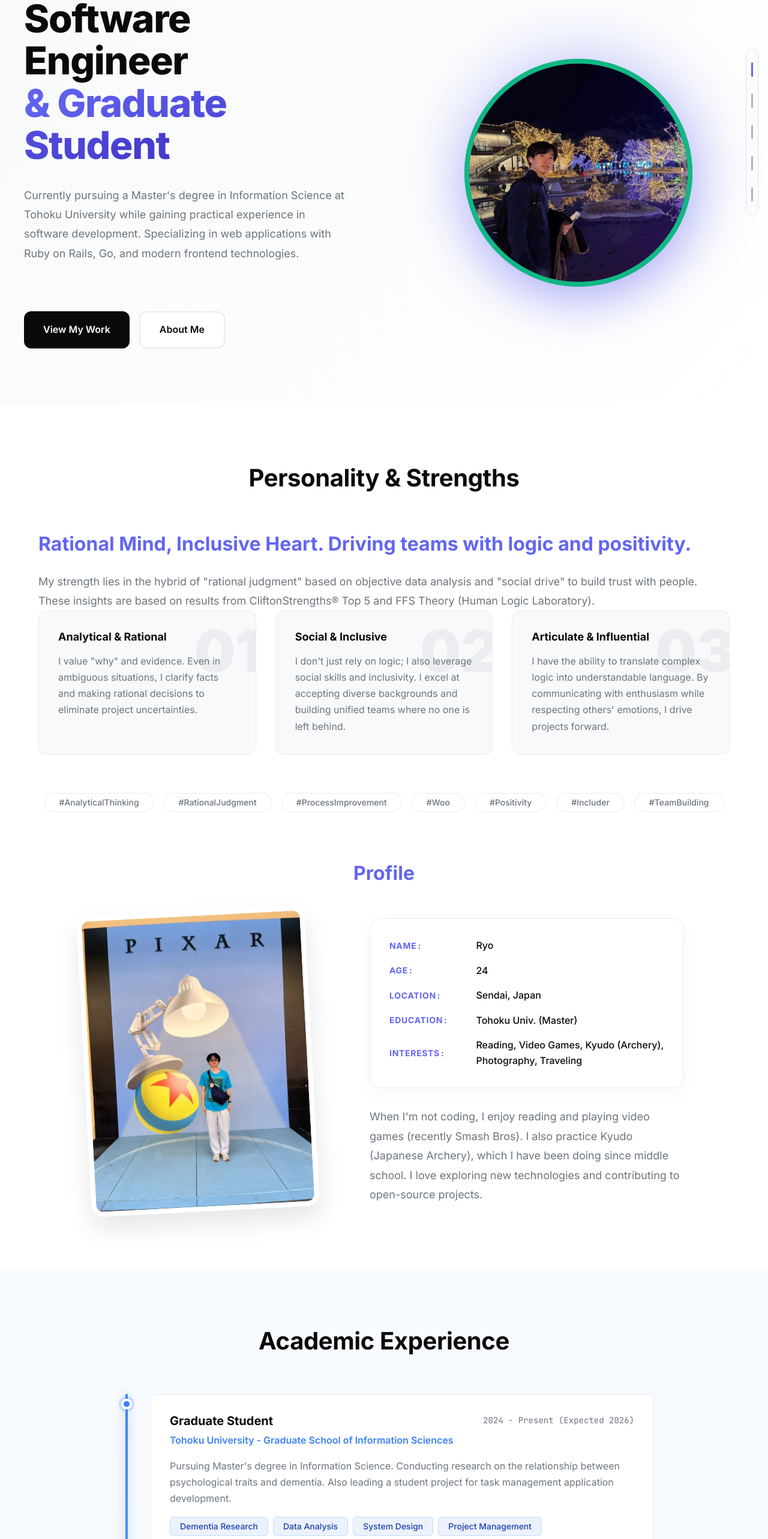
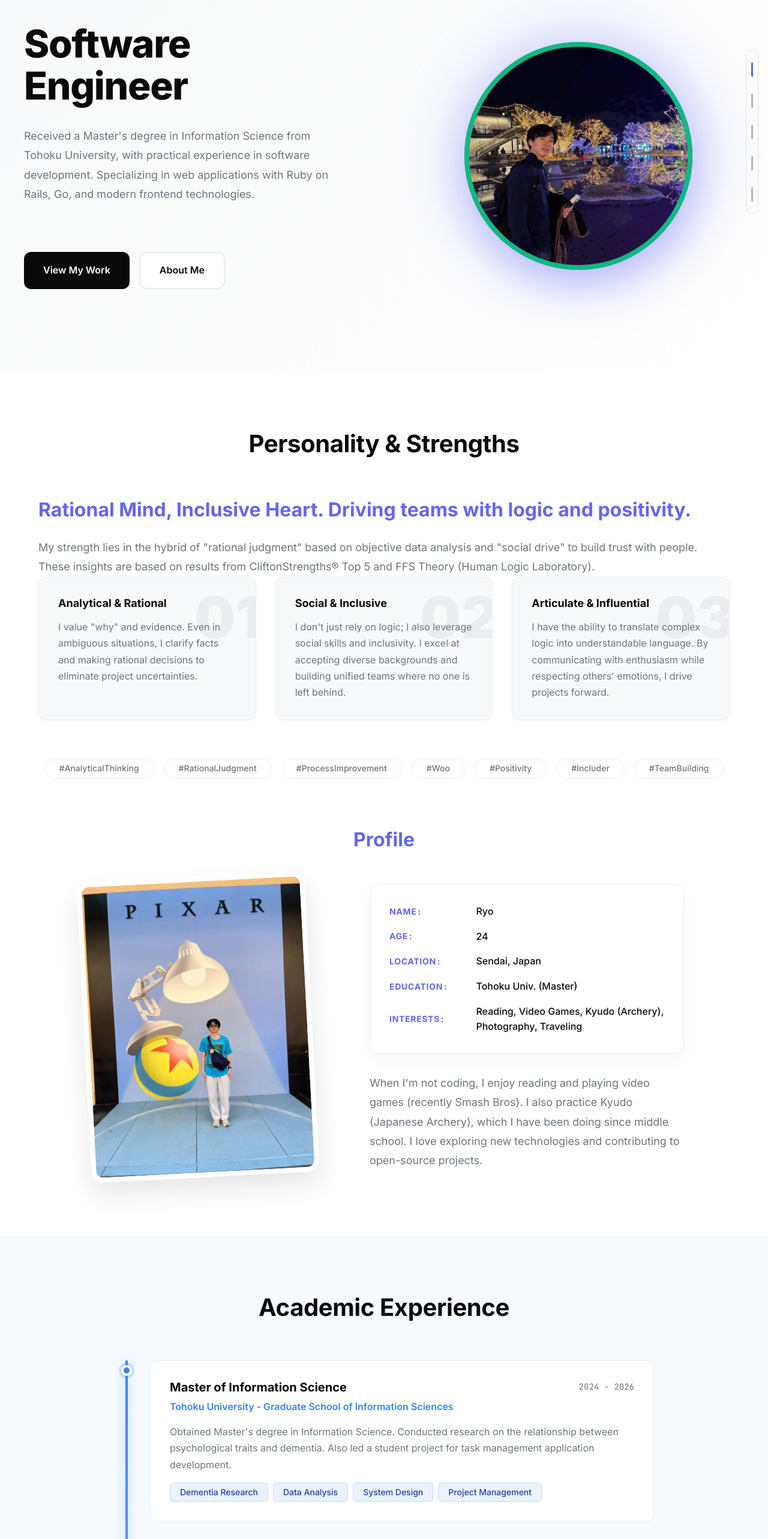
Before and after one commit to ryo09020/ryo09020.github.io, a React (Vite) app: page /#/ in a window 1280 px wide. Shown: the part 180-2746 px from the top of the page at 60% size. Built offline with nearby package versions, Linux system fonts and the light colour scheme.

Commit message:
refactor: remove hero, personality, and experience sections from home page

```diff
--- a/src/components/Header.jsx
+++ b/src/components/Header.jsx
@@ -178,7 +178,7 @@ const Header = () => {
                             <path d="M12 2a15.3 15.3 0 0 1 4 10 15.3 15.3 0 0 1-4 10 15.3 15.3 0 0 1-4-10 15.3 15.3 0 0 1 4-10z" />
                         </svg>
                         <span className="header__lang-text">
-                            {language === 'en' ? 'EN' : 'JP'}
+                            {language === 'en' ? 'JP' : 'EN'}
                         </span>
                     </button>
 
--- a/src/locales/translations.js
+++ b/src/locales/translations.js
@@ -7,8 +7,7 @@ export const translations = {
 
     // Home Page
     heroTitle: 'Software Engineer',
-    heroTitleAccent: '& Graduate Student',
-    heroDescription: 'Currently pursuing a Master\'s degree in Information Science at Tohoku University while gaining practical experience in software development. Specializing in web applications with Ruby on Rails, Go, and modern frontend technologies.',
+    heroDescription: 'Received a Master\'s degree in Information Science from Tohoku University, with practical experience in software development. Specializing in web applications with Ruby on Rails, Go, and modern frontend technologies.',
     viewMyWork: 'View My Work',
     aboutMe: 'About Me',
     skillsTitle: 'Skills & Technologies',
@@ -41,10 +40,10 @@ export const translations = {
     projects: [
       {
         title: 'Ketchup',
-        description: 'A comprehensive task management platform adopted by the Tohoku University Student Project. I am energetically developing this to solve real-world productivity challenges, iterating daily based on user feedback. The app is publicly available.',
+        description: 'A comprehensive task management platform adopted by the Tohoku University Student Project. I developed this to solve real-world productivity challenges, focusing on utility and user experience. The app is publicly available.',
         tags: ['TypeScript', 'React', 'PostgreSQL'],
-        status: 'Active Development',
-        type: 'active',
+        status: 'Completed',
+        type: 'completed',
         category: 'Academic',
         links: [
           { label: 'App', url: 'https://ketch-up.net' },
@@ -107,7 +106,7 @@ export const translations = {
 
     // Profile Page
     aboutMeTitle: 'About Me',
-    profileDescription: "I'm a graduate student at Tohoku University pursuing a Master's in Information Science, with hands-on experience in software development at leading tech companies. I'm passionate about building scalable web applications and exploring cutting-edge technologies.",
+    profileDescription: "I hold a Master's in Information Science from Tohoku University, with hands-on experience in software development at leading tech companies. I'm passionate about building scalable web applications and exploring cutting-edge technologies.",
     yearsExperience: 'Years Experience',
     projectsCompleted: 'Projects Completed',
     hackathonWins: 'Hackathon Awards',
@@ -140,10 +139,10 @@ export const translations = {
     // Experience Data
     academicExp: [
       {
-        role: 'Graduate Student',
+        role: 'Master of Information Science',
         company: 'Tohoku University - Graduate School of Information Sciences',
-        year: '2024 - Present (Expected 2026)',
-        description: 'Pursuing Master\'s degree in Information Science. Conducting research on the relationship between psychological traits and dementia. Also leading a student project for task management application development.',
+        year: '2024 - 2026',
+        description: 'Obtained Master\'s degree in Information Science. Conducted research on the relationship between psychological traits and dementia. Also led a student project for task management application development.',
         technologies: ['Dementia Research', 'Data Analysis', 'System Design', 'Project Management']
       },
       {
@@ -224,8 +223,8 @@ export const translations = {
       {
         degree: 'Master of Information Science',
         school: 'Tohoku University - Graduate School of Information Sciences',
-        year: '2024 - 2026 (Expected)',
-        description: 'Specializing in software engineering and system design. Leading student project for task management application development.'
+        year: '2024 - 2026',
+        description: 'Completed master\'s program specializing in software engineering and system design. Led student project for task management application development.'
       },
       {
         degree: 'Bachelor of Engineering',
@@ -266,7 +265,7 @@ export const translations = {
     ],
 
     // Footer
-    footerDescription: 'Graduate Student & Software Engineer based in Sendai, Japan',
+    footerDescription: 'Software Engineer based in Sendai, Japan',
     connect: 'Connect',
     contact: 'Contact',
     allRightsReserved: 'All rights reserved.',
@@ -288,8 +287,7 @@ export const translations = {
 
     // Home Page
     heroTitle: 'ソフトウェアエンジニア',
-    heroTitleAccent: '& 大学院生',
-    heroDescription: '東北大学大学院情報科学研究科で修士課程を履修しながら、ソフトウェア開発の実務経験を積んでいます。Ruby on Rails、Go、モダンなフロントエンド技術を用いたWebアプリケーション開発を専門としています。',
+    heroDescription: '東北大学大学院情報科学研究科で修士課程を修了し、ソフトウェア開発の実務経験を積んでいます。Ruby on Rails、Go、モダンなフロントエンド技術を用いたWebアプリケーション開発を専門としています。',
     viewMyWork: '実績を見る',
     aboutMe: 'プロフィール',
     skillsTitle: 'スキル・技術',
@@ -322,10 +320,10 @@ export const translations = {
     projects: [
       {
         title: 'Ketchup',
-        description: '現在、最も情熱を注いで開発しているプロジェクトです。東北大学学生プロジェクトに採択されたタスク管理プラットフォームとして、実用性とユーザー体験を追求し、日々精力的に開発を進めています。アプリは公開中です。',
+        description: '東北大学学生プロジェクトに採択されたタスク管理プラットフォームとして、実用性とユーザー体験を追求し開発したプロジェクトです。アプリは公開中です。',
         tags: ['TypeScript', 'React', 'PostgreSQL'],
-        status: '活発に開発中',
-        type: 'active',
+        status: '完了',
+        type: 'completed',
         category: '学業',
         links: [
           { label: 'アプリ', url: 'https://ketch-up.net' },
@@ -389,7 +387,7 @@ export const translations = {
 
     // Profile Page
     aboutMeTitle: 'プロフィール',
-    profileDescription: '東北大学大学院情報科学研究科で修士課程を履修し、大手テック企業でのソフトウェア開発の実務経験を持つ大学院生です。スケーラブルなWebアプリケーションの構築と最先端技術の探求に情熱を注いでいます。',
+    profileDescription: '東北大学大学院情報科学研究科で修士課程を修了し、テック企業でのソフトウェア開発の実務経験を持ちます。スケーラブルなWebアプリケーションの構築と最先端技術の探求に情熱を注いでいます。',
     yearsExperience: '年の経験',
     projectsCompleted: 'プロジェクト完了',
     hackathonWins: 'ハッカソン受賞',
@@ -429,10 +427,10 @@ export const translations = {
     // Experience Data
     academicExp: [
       {
-        role: '大学院生',
+        role: '情報科学修士',
         company: '東北大学大学院情報科学研究科',
-        year: '2024年 - 現在（2026年修了予定）',
-        description: '情報科学の修士課程を履修中。認知症と心理的特徴の関係性についての研究に従事。タスク管理アプリケーション開発の学生プロジェクトもリードしている。',
+        year: '2024年 - 2026年',
+        description: '情報科学の修士課程を修了。認知症と心理的特徴の関係性についての研究に従事。タスク管理アプリケーション開発の学生プロジェクトもリードした。',
         technologies: ['認知症研究', 'データ分析', 'システム設計', 'プロジェクト管理']
       },
       {
@@ -513,7 +511,7 @@ export const translations = {
       {
         degree: '情報科学修士',
         school: '東北大学大学院情報科学研究科',
-        year: '2024年 - 2026年（修了予定）',
+        year: '2024年 - 2026年',
         description: 'ソフトウェア工学とシステム設計を専攻。タスク管理アプリケーション開発の学生プロジェクトをリード。'
       },
       {
@@ -555,7 +553,7 @@ export const translations = {
     ],
 
     // Footer
-    footerDescription: '仙台を拠点とする大学院生・ソフトウェアエンジニア',
+    footerDescription: '仙台を拠点とするソフトウェアエンジニア',
     connect: '連絡先',
     contact: 'お問い合わせ',
     allRightsReserved: 'All rights reserved.',
--- a/src/pages/Home.jsx
+++ b/src/pages/Home.jsx
@@ -39,8 +39,6 @@ const Home = () => {
                         >
                             <h1 className="home__hero-title">
                                 {t('heroTitle')}
-                            <br />
-                            <span className="home__hero-title-accent">{t('heroTitleAccent')}</span>
                             </h1>
                             <p className="home__hero-description">
                                 {t('heroDescription')}
--- a/src/styles/pages/_home.scss
+++ b/src/styles/pages/_home.scss
@@ -47,13 +47,6 @@
       line-height: 1.1;
       color: $c-black;
       margin: 0;
-
-      &-accent {
-        background: linear-gradient(135deg, $c-accent 0%, $c-accent-dark 100%);
-        -webkit-background-clip: text;
-        -webkit-text-fill-color: transparent;
-        background-clip: text;
-      }
     }
 
     &-description {
```
Lines whose indentation alone changed are shown as unchanged.
